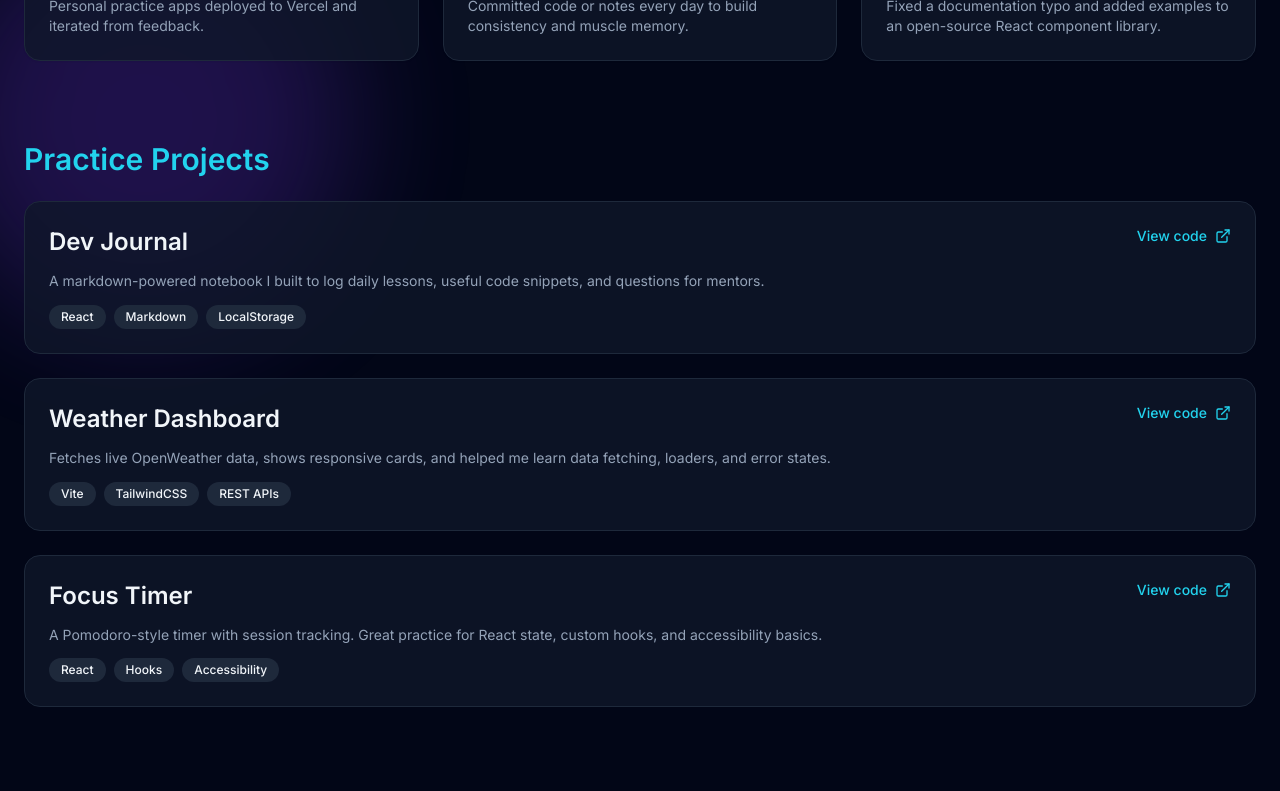
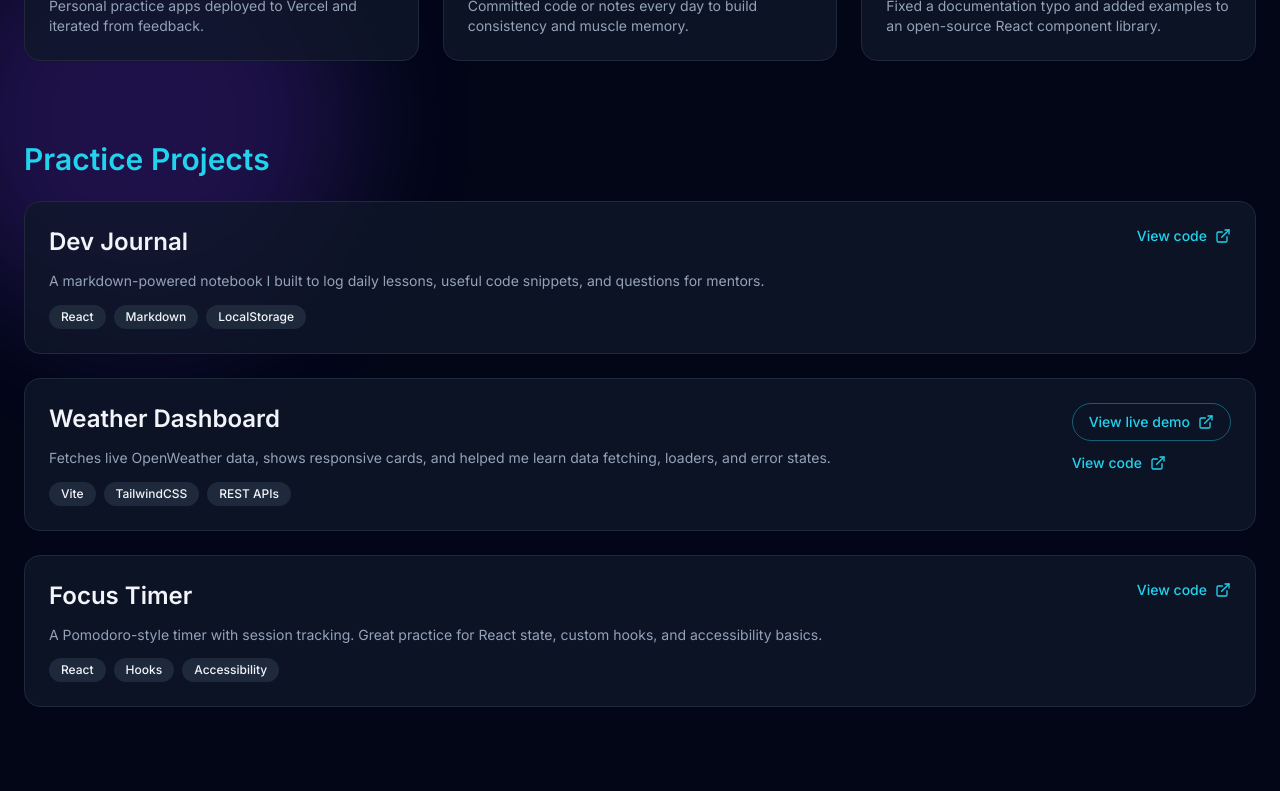
Before and after one commit to epritesh/personal-website, a React (Vite) app: page / in a window 1280 px wide. Shown: the part 600-1391 px from the top of the page. Built offline with nearby package versions, Linux system fonts and the light colour scheme.

Commit message:
Highlight live demo link for weather dashboard

```diff
--- a/src/App.jsx
+++ b/src/App.jsx
@@ -28,7 +28,8 @@ const primaryProjects = [
     description:
       'Fetches live OpenWeather data, shows responsive cards, and helped me learn data fetching, loaders, and error states.',
     tags: ['Vite', 'TailwindCSS', 'REST APIs'],
-    link: 'https://github.com/epritesh/weather-dashboard'
+    link: 'https://github.com/epritesh/weather-dashboard',
+    live: 'https://weather-dashboard-mrd8bzhu3-epritesh-e0b412e7.vercel.app'
   },
   {
     title: 'Focus Timer',
@@ -246,14 +247,26 @@ function App() {
                     ))}
                   </div>
                 </div>
+                <div className="flex flex-col gap-3 self-start">
+                  {project.live && (
+                    <a
+                      href={project.live}
+                      target="_blank"
+                      rel="noreferrer"
+                      className="inline-flex items-center gap-2 rounded-full border border-brand-cyan/40 px-4 py-2 text-sm font-medium text-brand-cyan hover:border-brand-cyan/80"
+                    >
+                      View live demo <ExternalLink size={16} />
+                    </a>
+                  )}
                   <a
                     href={project.link}
                     target="_blank"
                     rel="noreferrer"
-                  className="self-start inline-flex items-center gap-2 text-sm font-medium text-brand-cyan hover:underline"
+                    className="inline-flex items-center gap-2 text-sm font-medium text-brand-cyan hover:underline"
                   >
                     View code <ExternalLink size={16} />
                   </a>
+                </div>
               </div>
             ))}
           </div>
```
Lines whose indentation alone changed are shown as unchanged.
